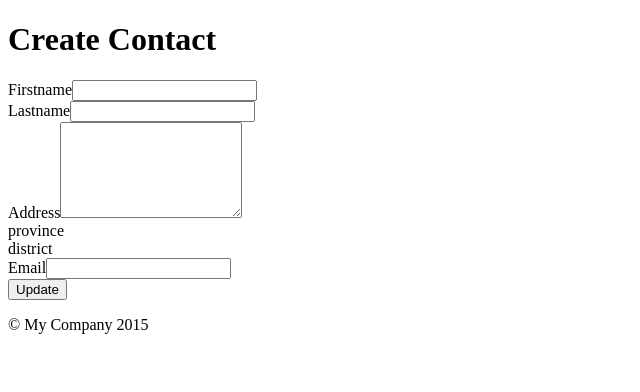
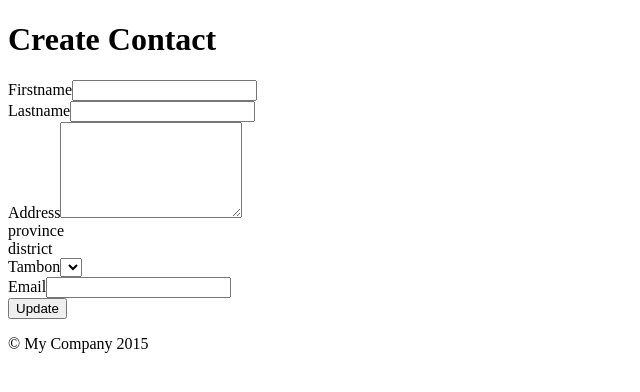
Before and after one commit to kongoon/yii2-moph, a Yii app: template views/contact/create.php in a window 1280 px wide. Shown: the top 392 px of the page, without its empty margins (0-640 px from the left). Run offline with PHP 8.4 and a stand-in for Yii, Linux system fonts and the light colour scheme; the template is opened without the code that fills it, so the values that code supplies are empty; form fields are guessed from the names that the template uses; some libraries are stand-ins or nearby versions.

Commit message:
update form

```diff
--- a/views/contact/_form.php
+++ b/views/contact/_form.php
@@ -4,6 +4,8 @@
 use yii\widgets\ActiveForm;
 use yii\helpers\ArrayHelper;
 use app\models\Province;
+use yii\helpers\Url;
+
 /* @var $this yii\web\View */
 /* @var $model app\models\Contact */
 /* @var $form yii\widgets\ActiveForm */
@@ -54,7 +56,9 @@
             '
         ]);?>
     </div>
-
+    <?= $form->field($model, 'tambon_id')
+        ->dropDownList([],
+            ['id'=>'tambon','prompt'=>'เลือกตำบล']);?>
     <?= $form->field($model, 'email')->textInput(['maxlength' => true]) ?>
 
     <div class="form-group">
```
